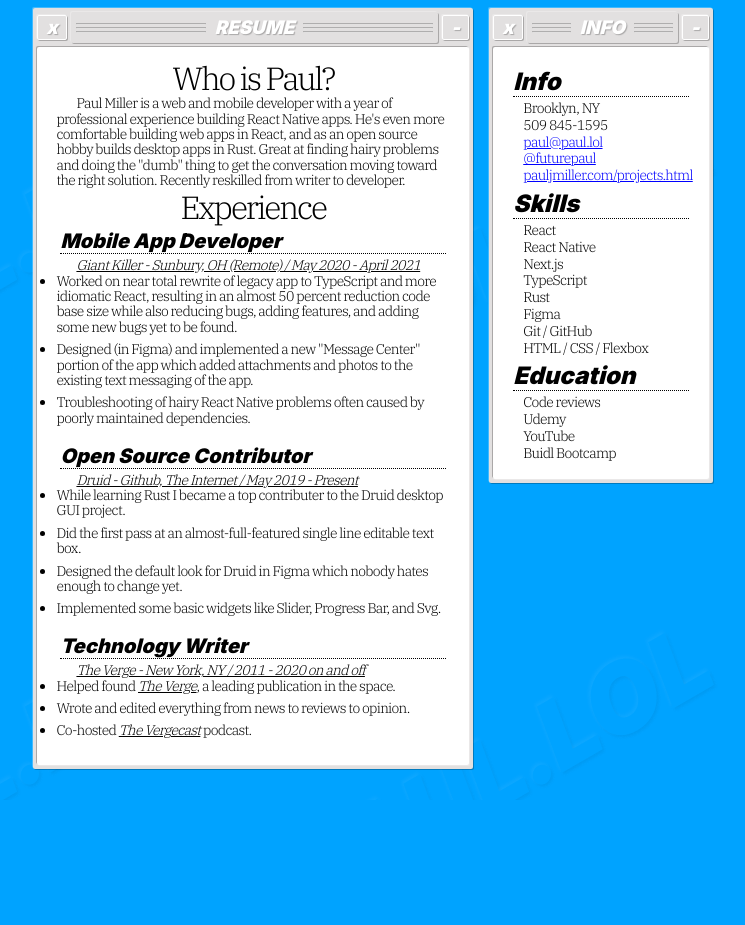
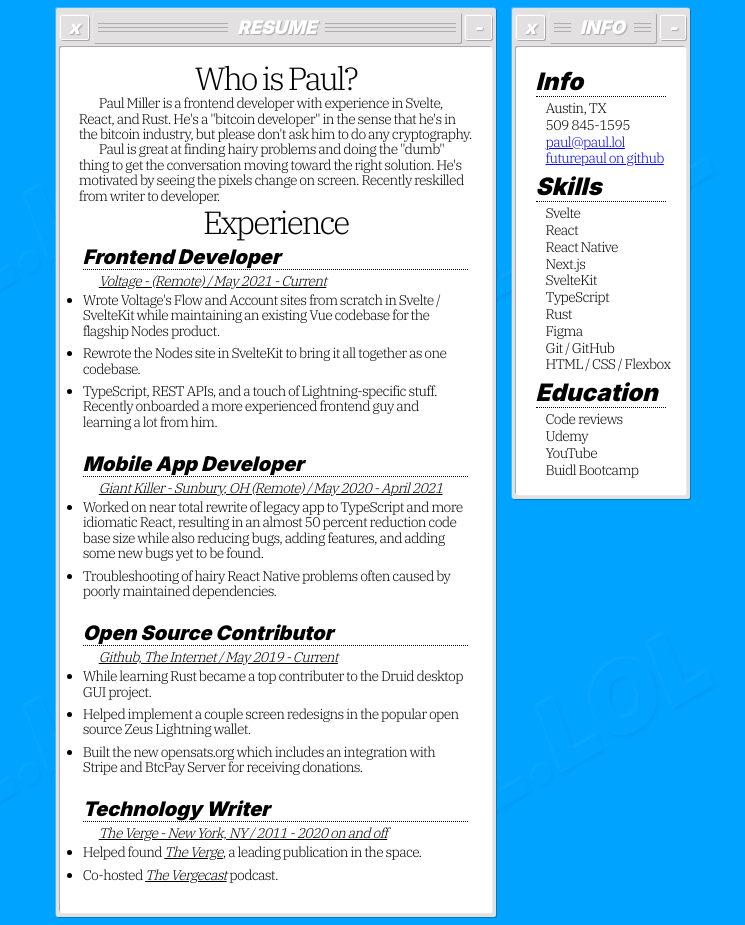
Before and after one commit to futurepaul/pauldotlol, a Next.js app: page /resume in a window 1280 px wide. Shown: the whole page, without its empty margins (267-1012 px from the left). Before the commit the page ends 800 px from the top, so only its background shows below. Built offline with nearby package versions, Linux system fonts and the light colour scheme.

Commit message:
apparently I updated my resume at some point?

```diff
--- a/components/ResumeLayout.tsx
+++ b/components/ResumeLayout.tsx
@@ -21,7 +21,7 @@
             <Window title="INFO">
               <h2 id="info">Info</h2>
               <ul>
-                <li>Brooklyn, NY</li>
+                <li>Austin, TX</li>
                 <li>509 845-1595</li>
                 <li>
                   <a href="mailto:paul@paul.lol">paul@paul.lol</a>
@@ -29,22 +29,19 @@
                 <li>
                   <a
                     href="
-paul@paul.lol"
+                    https://github.com/futurepaul"
                   >
-                    @futurepaul
-                  </a>
-                </li>
-                <li>
-                  <a href="https://pauljmiller.com/projects.html">
-                    pauljmiller.com/projects.html
+                    futurepaul on github
                   </a>
                 </li>
               </ul>
               <h2 id="skills">Skills</h2>
               <ul>
+                <li>Svelte</li>
                 <li>React</li>
                 <li>React Native</li>
                 <li>Next.js</li>
+                <li>SvelteKit</li>
                 <li>TypeScript</li>
                 <li>Rust</li>
                 <li>Figma</li>
--- a/pages/resume.tsx
+++ b/pages/resume.tsx
@@ -9,16 +9,38 @@
           <h1 id="who-is-paul-miller">Who is Paul?</h1>
           <section>
             <p>
-              Paul Miller is a web and mobile developer with a year of
-              professional experience building React Native apps. He's even more
-              comfortable building web apps in React, and as an open source
-              hobby builds desktop apps in Rust. Great at finding hairy problems
+              Paul Miller is a frontend developer with experience in Svelte, React, and Rust.
+              He's a "bitcoin developer" in the sense that he's in the bitcoin industry, but please don't ask him to do any cryptography.
+            </p>
+            <p>
+              Paul is great at finding hairy problems
               and doing the &quot;dumb&quot; thing to get the conversation
-              moving toward the right solution. Recently reskilled from writer
-              to developer.
+              moving toward the right solution.
+              He's motivated by seeing the pixels change on screen.
+              Recently reskilled from writer to developer.
             </p>
           </section>
           <h1 id="experience">Experience</h1>
+          <section>
+            <h2 id="frontend-developer">Frontend Developer</h2>
+            <p>
+              <em>
+                Voltage - (Remote) / May 2021 - Current
+              </em>
+            </p>
+            <ul>
+              <li>
+                Wrote Voltage's Flow and Account sites from scratch in Svelte / SvelteKit while maintaining an existing Vue codebase for the flagship Nodes product.
+              </li>
+              <li>
+                Rewrote the Nodes site in SvelteKit to bring it all together as one codebase.
+              </li>
+              <li>
+                TypeScript, REST APIs, and a touch of Lightning-specific stuff. Recently onboarded a more experienced frontend guy and learning a lot from him.
+              </li>
+            </ul>
+
+          </section>
           <section>
             <h2 id="mobile-app-developer">Mobile App Developer</h2>
             <p>
@@ -34,11 +56,6 @@
                 features, and adding some new bugs yet to be found.
               </li>
               <li>
-                Designed (in Figma) and implemented a new &quot;Message
-                Center&quot; portion of the app which added attachments and
-                photos to the existing text messaging of the app.
-              </li>
-              <li>
                 Troubleshooting of hairy React Native problems often caused by
                 poorly maintained dependencies.
               </li>
@@ -47,24 +64,18 @@
           <section>
             <h2 id="open-source-contributor">Open Source Contributor</h2>
             <p>
-              <em>Druid - Github, The Internet / May 2019 - Present</em>
+              <em>Github, The Internet / May 2019 - Current</em>
             </p>
             <ul>
               <li>
-                While learning Rust I became a top contributer to the Druid
+                While learning Rust became a top contributer to the Druid
                 desktop GUI project.
               </li>
               <li>
-                Did the first pass at an almost-full-featured single line
-                editable text box.
+                Helped implement a couple screen redesigns in the popular open source Zeus Lightning wallet.
               </li>
               <li>
-                Designed the default look for Druid in Figma which nobody hates
-                enough to change yet.
-              </li>
-              <li>
-                Implemented some basic widgets like Slider, Progress Bar, and
-                Svg.
+                Built the new opensats.org which includes an integration with Stripe and BtcPay Server for receiving donations.
               </li>
             </ul>
           </section>
@@ -77,9 +88,6 @@
               <li>
                 Helped found <em>The Verge</em>, a leading publication in the
                 space.
-              </li>
-              <li>
-                Wrote and edited everything from news to reviews to opinion.
               </li>
               <li>
                 Co-hosted <em>The Vergecast</em> podcast.
@@ -134,9 +142,7 @@
           margin-left: 60px;
           margin-top: 60px;
         }
-        .subscribe {
-          margin-top: 2rem;
-        }
+
         main {
           margin: auto;
         }
@@ -231,6 +237,10 @@
             ),
             url(/cyberdeck.png);
         }
+
+        ul {
+          padding: 4px;
+        }
       `}</style>
     </ResumeLayout>
   );
--- a/styles/globals.css
+++ b/styles/globals.css
@@ -13,3 +13,11 @@
   padding: 0;
   box-sizing: border-box;
 }
+
+@media print {
+  body,
+  html {
+    background-color: white;
+    background-image: none;
+  }
+}
```
